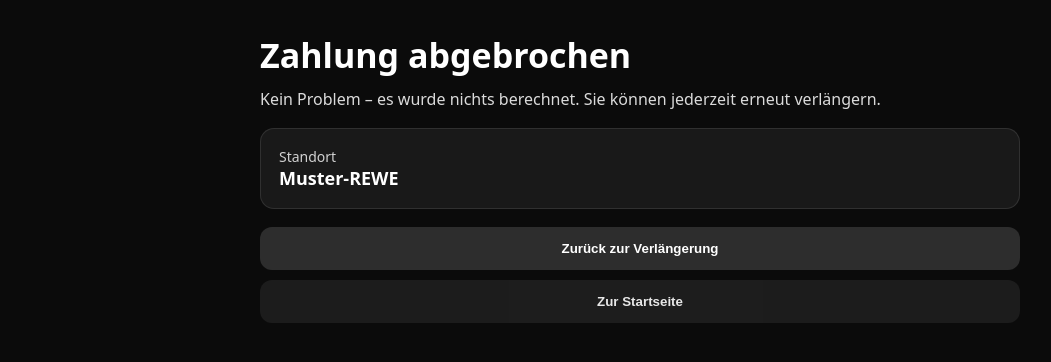
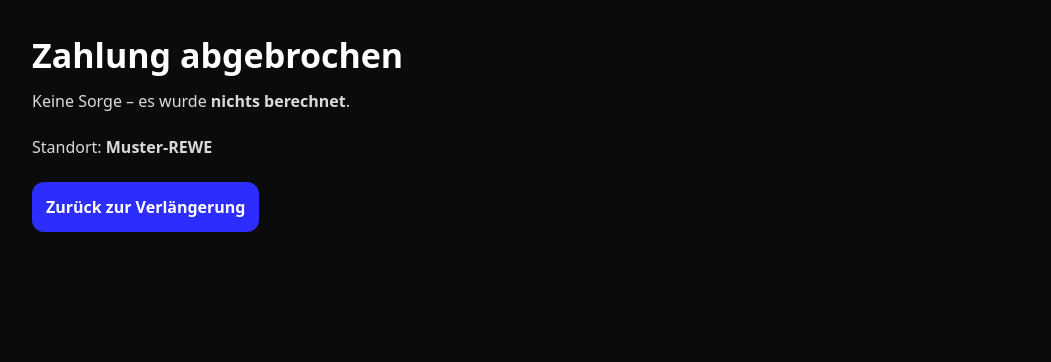
Before and after one commit to spezi500ml/perl-web, a Next.js app: page /cancel in a window 1280 px wide. Shown: the top 362 px of the page, without its empty margins (0-1051 px from the left). Built offline with nearby package versions, Linux system fonts and the light colour scheme.

Commit message:
fix: cancel page without useSearchParams

```diff
--- a/app/cancel/page.tsx
+++ b/app/cancel/page.tsx
@@ -1,80 +1,51 @@
-"use client";
-
 export const dynamic = "force-dynamic";
 
-import { useRouter } from "next/navigation";
+type Props = {
+  searchParams?: {
+    site?: string;
+  };
+};
 
-const BG = "#0b0b0b";
-const CARD = "rgba(255,255,255,0.06)";
-const BORDER = "rgba(255,255,255,0.10)";
-
-export default function CancelPage() {
-  const router = useRouter();
-
-  // Kein useSearchParams -> keine Vercel/Suspense-Probleme
-  const site = "Muster-REWE";
+export default function CancelPage({ searchParams }: Props) {
+  const site = searchParams?.site ?? "Muster-REWE";
 
   return (
     <main
       style={{
         minHeight: "100vh",
         padding: 32,
-        background: BG,
+        background: "#0b0b0b",
         color: "#fff",
         fontFamily: "system-ui, -apple-system, Segoe UI, Roboto, Arial",
       }}
     >
-      <div style={{ maxWidth: 760, margin: "0 auto" }}>
-        <h1 style={{ fontSize: 34, margin: "0 0 10px" }}>Zahlung abgebrochen</h1>
-        <p style={{ opacity: 0.85, marginTop: 0 }}>
-          Kein Problem – es wurde nichts berechnet. Sie können jederzeit erneut verlängern.
+      <h1 style={{ fontSize: 34, marginBottom: 12 }}>
+        Zahlung abgebrochen
+      </h1>
+
+      <p style={{ opacity: 0.85, marginBottom: 24 }}>
+        Keine Sorge – es wurde <strong>nichts berechnet</strong>.
       </p>
 
-        <div
-          style={{
-            marginTop: 18,
-            padding: 18,
-            borderRadius: 14,
-            background: CARD,
-            border: `1px solid ${BORDER}`,
-          }}
-        >
-          <div style={{ fontSize: 14, opacity: 0.8 }}>Standort</div>
-          <div style={{ fontSize: 18, fontWeight: 800 }}>{site}</div>
-        </div>
+      <p style={{ opacity: 0.85 }}>
+        Standort: <strong>{site}</strong>
+      </p>
 
-        <div style={{ display: "grid", gap: 10, marginTop: 18 }}>
-          <button
-            onClick={() => router.push(`/extend?site=${encodeURIComponent(site)}`)}
+      <div style={{ marginTop: 24 }}>
+        <a
+          href={`/?site=${encodeURIComponent(site)}`}
           style={{
             padding: 14,
             borderRadius: 12,
-              border: "none",
-              fontWeight: 800,
-              cursor: "pointer",
-              background: "#2d2d2d",
+            background: "#2d2dff",
             color: "#fff",
+            fontWeight: 700,
+            textDecoration: "none",
+            display: "inline-block",
           }}
         >
           Zurück zur Verlängerung
-          </button>
-
-          <button
-            onClick={() => router.push(`/`)}
-            style={{
-              padding: 14,
-              borderRadius: 12,
-              border: "none",
-              fontWeight: 800,
-              cursor: "pointer",
-              background: "#1f1f1f",
-              color: "#fff",
-              opacity: 0.9,
-            }}
-          >
-            Zur Startseite
-          </button>
-        </div>
+        </a>
       </div>
     </main>
   );
```
Lines whose indentation alone changed are shown as unchanged.
